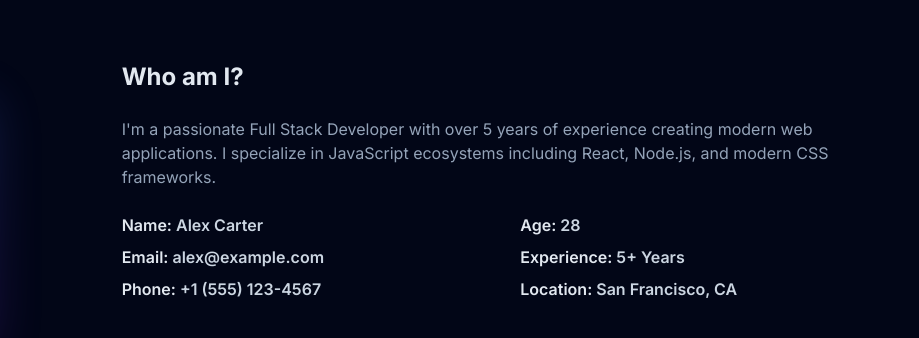
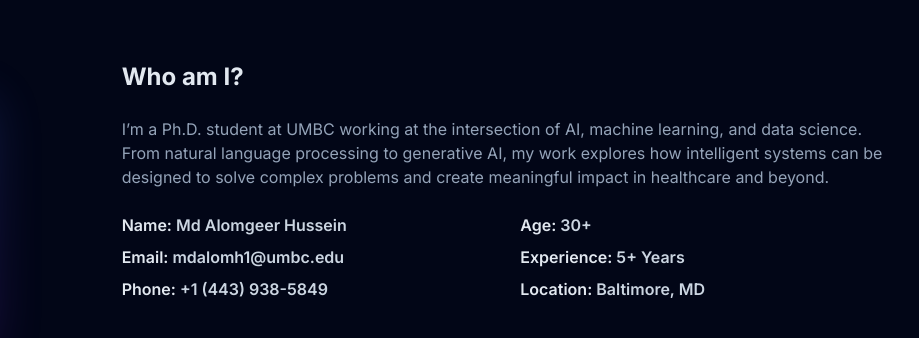
Before and after one commit to mdalomgeer/MyPortFolio, a plain HTML site: page index.html in a window 1280 px wide. Shown: the part 943-1281 px from the top of the page, 361-1280 px from the left. Drawn offline with nearby package versions, Linux system fonts and the light colour scheme.

Commit message:
Update index.html

```diff
--- a/index.html
+++ b/index.html
@@ -241,20 +241,20 @@
                 <div class="md:w-2/3 md:pl-12">
                     <h3 class="text-2xl font-bold mb-6">Who am I?</h3>
                     <p class="text-slate-400 mb-6">
-                        I'm a passionate Full Stack Developer with over 5 years of experience creating modern web applications.
-                        I specialize in JavaScript ecosystems including React, Node.js, and modern CSS frameworks.
+                        I’m a Ph.D. student at UMBC working at the intersection of AI, machine learning, and data science.
+                        From natural language processing to generative AI, my work explores how intelligent systems can be designed to solve complex problems and create meaningful impact in healthcare and beyond.
                     </p>
 
                     <div class="grid grid-cols-1 md:grid-cols-2 gap-6 mb-8">
                         <div>
-                            <h4 class="font-semibold mb-2">Name: <span class="text-slate-300">Alex Carter</span></h4>
-                            <h4 class="font-semibold mb-2">Email: <span class="text-slate-300">alex@example.com</span></h4>
-                            <h4 class="font-semibold mb-2">Phone: <span class="text-slate-300">+1 (555) 123-4567</span></h4>
+                            <h4 class="font-semibold mb-2">Name: <span class="text-slate-300">Md Alomgeer Hussein</span></h4>
+                            <h4 class="font-semibold mb-2">Email: <span class="text-slate-300">mdalomh1@umbc.edu</span></h4>
+                            <h4 class="font-semibold mb-2">Phone: <span class="text-slate-300">+1 (443) 938-5849</span></h4>
                         </div>
                         <div>
-                            <h4 class="font-semibold mb-2">Age: <span class="text-slate-300">28</span></h4>
+                            <h4 class="font-semibold mb-2">Age: <span class="text-slate-300">30+</span></h4>
                             <h4 class="font-semibold mb-2">Experience: <span class="text-slate-300">5+ Years</span></h4>
-                            <h4 class="font-semibold mb-2">Location: <span class="text-slate-300">San Francisco, CA</span></h4>
+                            <h4 class="font-semibold mb-2">Location: <span class="text-slate-300">Baltimore, MD</span></h4>
                         </div>
                     </div>
 
```
